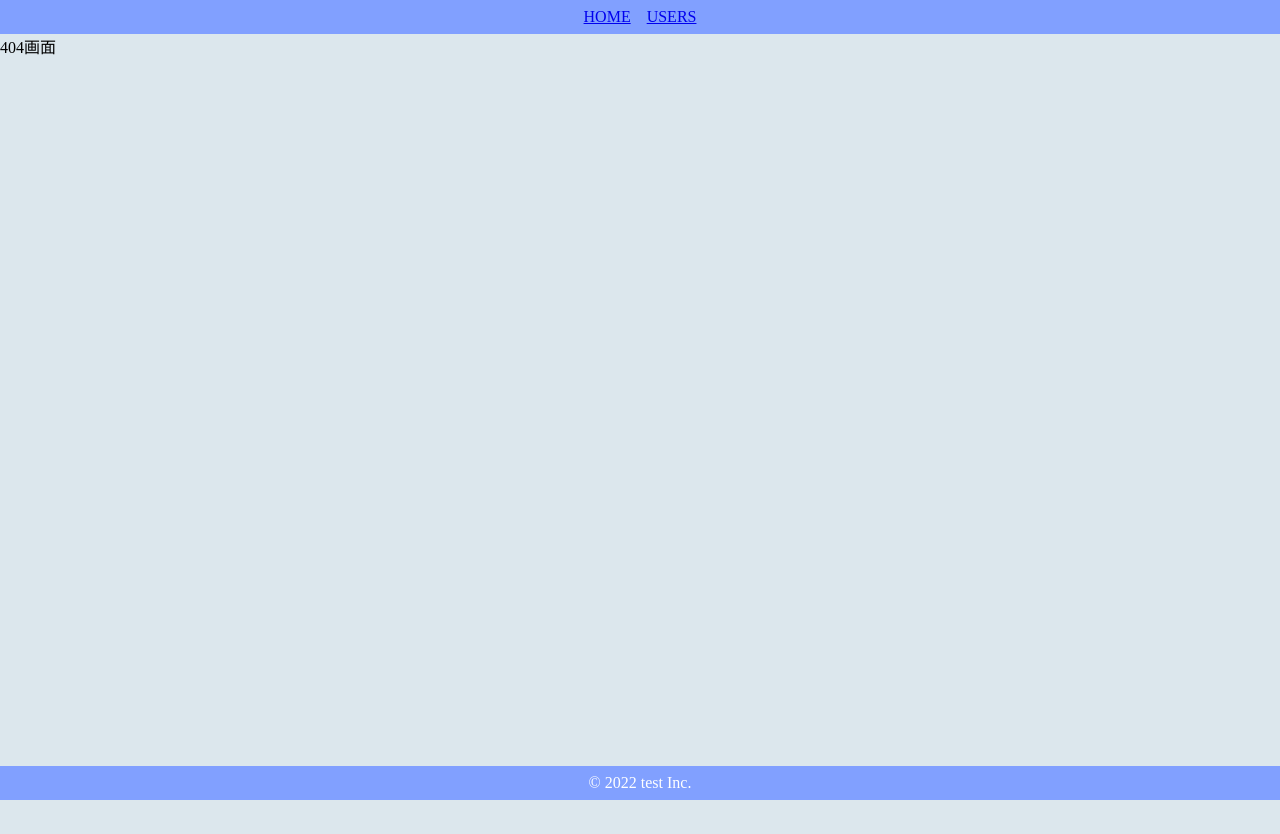
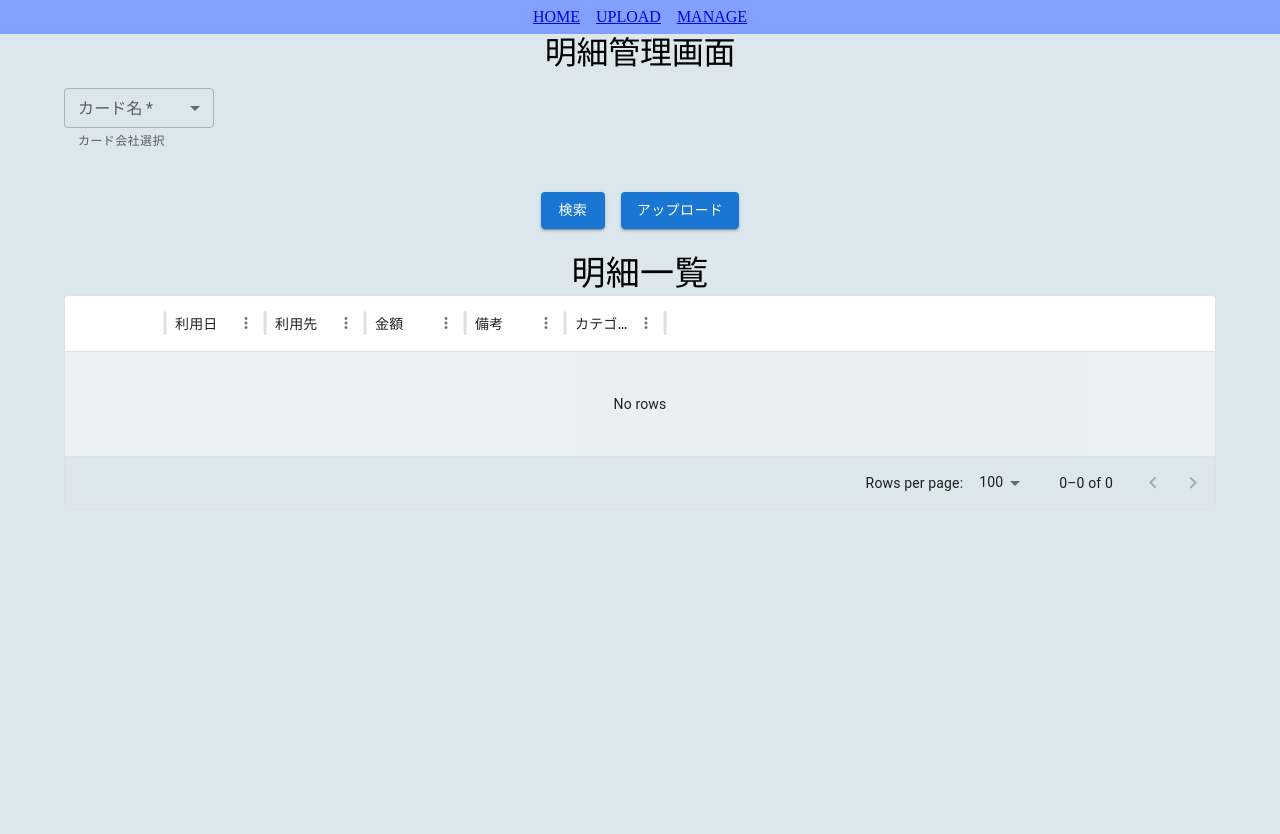
Before and after one commit to bravecol/credit-manage-client, a React (Vite) app: page /manage in a window 1280 px wide. Before the commit the page ends 800 px from the top, so only its background shows below. Built offline with nearby package versions, Linux system fonts and the light colour scheme.

Commit message:
明細一覧作成

```diff
--- a/src/components/atoms/header/Header.tsx
+++ b/src/components/atoms/header/Header.tsx
@@ -5,7 +5,8 @@ export const Header: React.FC = () => {
   return (
     <SHeader>
       <SLink to="/">HOME</SLink>
-      <SLink to="/users">USERS</SLink>
+      <SLink to="/upload">UPLOAD</SLink>
+      <SLink to="/manage">MANAGE</SLink>
     </SHeader>
   );
 };
--- /dev/null
+++ b/src/components/pages/Manage.tsx
@@ -0,0 +1,124 @@
+import {
+  Box,
+  Button,
+  Container,
+  FormControl,
+  FormHelperText,
+  InputLabel,
+  MenuItem,
+  Select,
+  SelectChangeEvent,
+  Typography,
+} from '@mui/material';
+import { GridColDef } from '@mui/x-data-grid';
+import { useState } from 'react';
+import { CustomDataGrid } from '../atoms/grid/CustomDataGrid';
+import { AxiosResponse } from 'axios';
+import { doPost } from '../../lib/httpRequest';
+
+/**
+ * 明細管理画面
+ * @author col
+ */
+export const Manage: React.FC = () => {
+  const columns: GridColDef[] = [
+    // チェックボックス
+    {
+      field: 'check',
+      headerName: '',
+      disableColumnMenu: true,
+    },
+    //  利用日
+    {
+      field: 'useDate',
+      headerName: '利用日',
+    },
+    // 利用先
+    {
+      field: 'useDestination',
+      headerName: '利用先',
+    },
+    // 金額
+    {
+      field: 'amount',
+      headerName: '金額',
+    },
+    // 備考
+    {
+      field: 'remarks',
+      headerName: '備考',
+    },
+    // カテゴリ
+    {
+      field: 'category',
+      headerName: 'カテゴリ',
+    },
+  ];
+
+  const [cardName, setCardName] = useState('');
+  const [selectedFile, setSelectedFile] = useState(null);
+
+  const handleChange = (event: SelectChangeEvent): void => {
+    setCardName(event.target.value);
+  };
+
+  // 検索処理
+  const handleSearch = (): void => {
+    const data = {
+      id: 1,
+      dueDate: new Date(),
+    };
+
+    const onSearchComplete = (res: AxiosResponse): void => {
+      console.log(res);
+    };
+    // 検索処理
+    doPost('/manage/search', data, onSearchComplete);
+  };
+  // リセット処理
+  const handleReset = (): void => {};
+
+  return (
+    <Container component="main">
+      <Typography variant="h2" align="center">
+        明細管理画面
+      </Typography>
+      <Box sx={{ display: 'flex', flexDirection: 'column', alignItems: 'center' }}>
+        {/* 明細一覧検索条件 */}
+        <Box m={2} sx={{ width: '100%' }}>
+          <FormControl required sx={{ minWidth: 150 }} size="small">
+            <InputLabel id="card-name">カード名</InputLabel>
+            <Select
+              labelId="card-name"
+              id="select-card-name"
+              value={cardName}
+              label="カード名 *"
+              onChange={handleChange}
+            >
+              <MenuItem value={10}>JQセゾンカード</MenuItem>
+              <MenuItem value={20}>au Payカード</MenuItem>
+              <MenuItem value={30}>JCBカード</MenuItem>
+            </Select>
+            <FormHelperText>カード会社選択</FormHelperText>
+          </FormControl>
+          <Box sx={{ textAlign: 'center', mt: 4 }}>
+            <Button variant="contained" component="span" sx={{ m: 1 }} onClick={handleSearch}>
+              検索
+            </Button>
+            <Button variant="contained" color="primary" sx={{ m: 1 }} onClick={handleReset}>
+              アップロード
+            </Button>
+          </Box>
+        </Box>
+
+        {/* 明細一覧 */}
+        <Typography variant="h4" align="center">
+          明細一覧
+        </Typography>
+        <Box sx={{ width: '100%' }}>
+          <CustomDataGrid columns={columns}></CustomDataGrid>
+        </Box>
+      </Box>
+    </Container>
+  );
+};
--- a/src/router/Router.tsx
+++ b/src/router/Router.tsx
@@ -5,6 +5,7 @@ import { DefaultLayout } from '../components/templates/DefaultLayout';
 import { HeaderOnly } from '../components/templates/HeaderOnly';
 import { Box } from '@mui/material';
 import { Upload } from '../components/pages/Upload';
+import { Manage } from '../components/pages/Manage';
 
 /**
  * ルーティング(画面遷移)設定
@@ -32,11 +33,10 @@ export const Router: React.FC = () => {
           }
         />
         <Route
-          path="/search"
+          path="/manage"
           element={
             <HeaderOnly>
-              {/* TODO:実装予定 */}
-              <Box>検索画面</Box>
+              <Manage />
             </HeaderOnly>
           }
         />
```
